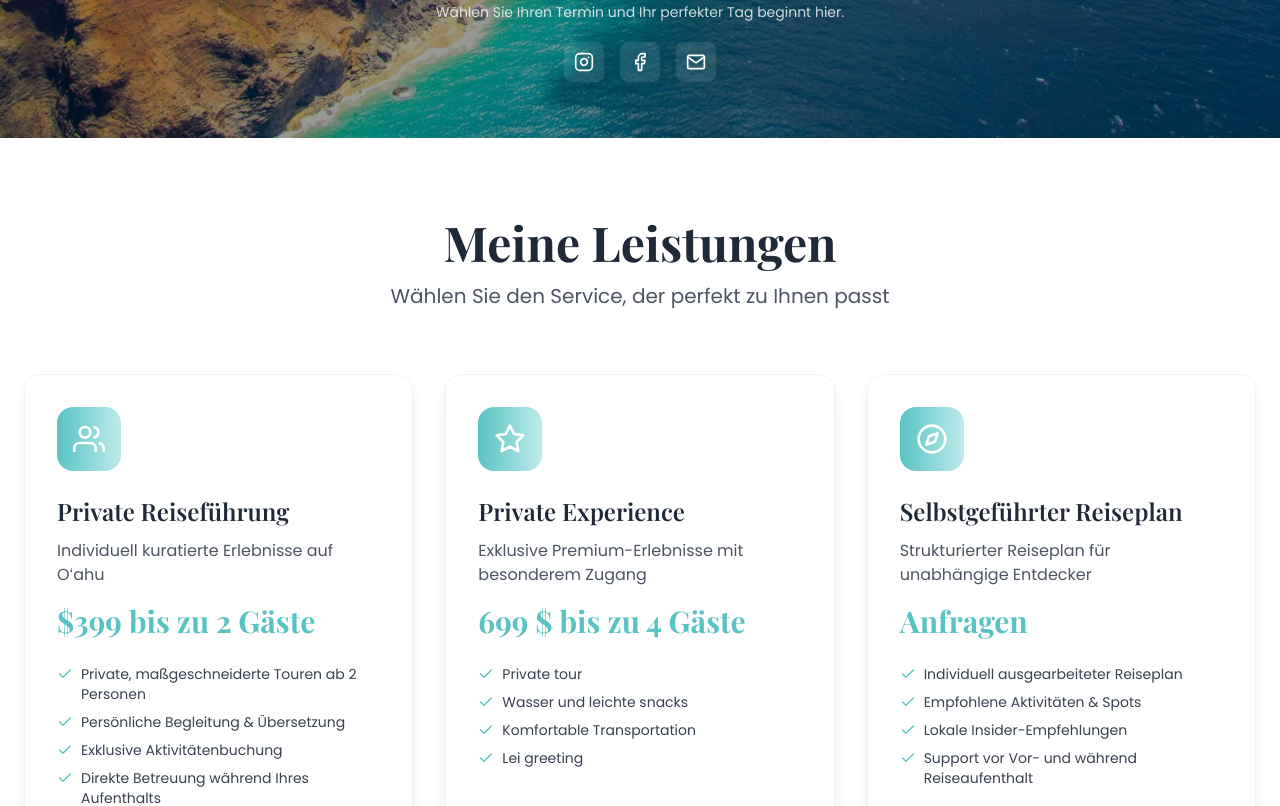
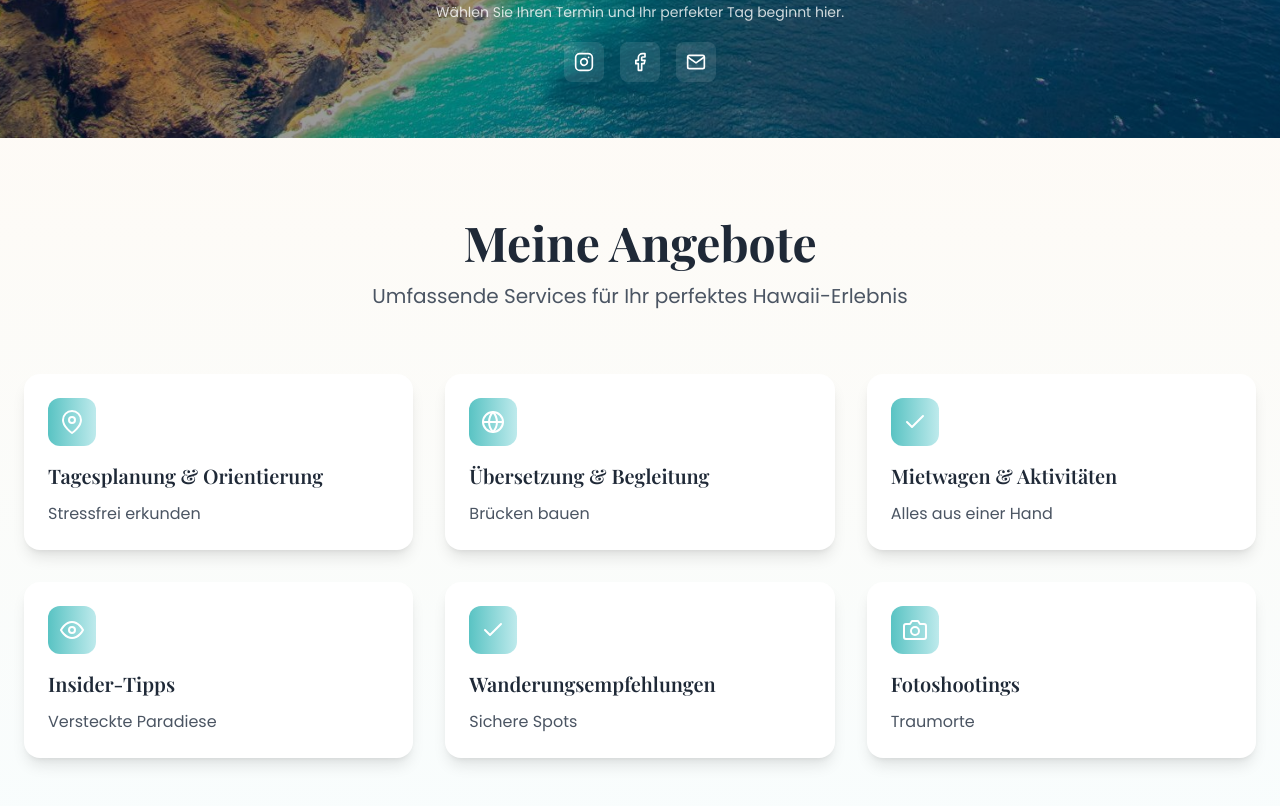
Before and after one commit to hawaiipanoramatours-prog/hawaiipanoramatours, a React (Vite) app: page / in a window 1280 px wide. Shown: the part 800-1606 px from the top of the page. Built offline with nearby package versions, Linux system fonts and the light colour scheme.

Commit message:
Update Home.jsx

```diff
--- a/src/pages/Home.jsx
+++ b/src/pages/Home.jsx
@@ -16,7 +16,6 @@ export default function Home() {
     <>
       <Hero content={content} lang={lang} />
       {/* <HowItWorks content={content} lang={lang} /> */}
-      <ServicesSection content={content} lang={lang} />
       <Offerings content={content} lang={lang} />
 
      <Gallery lang={lang} />
```
